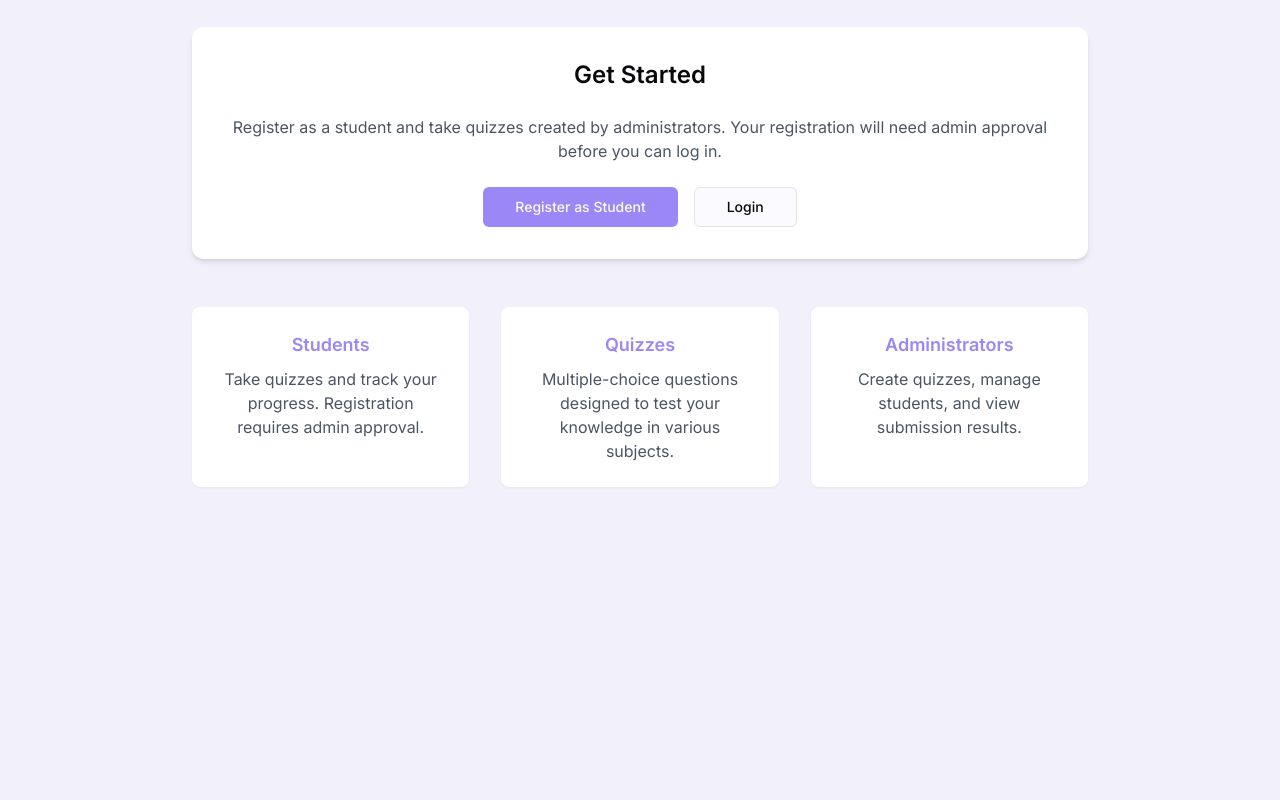
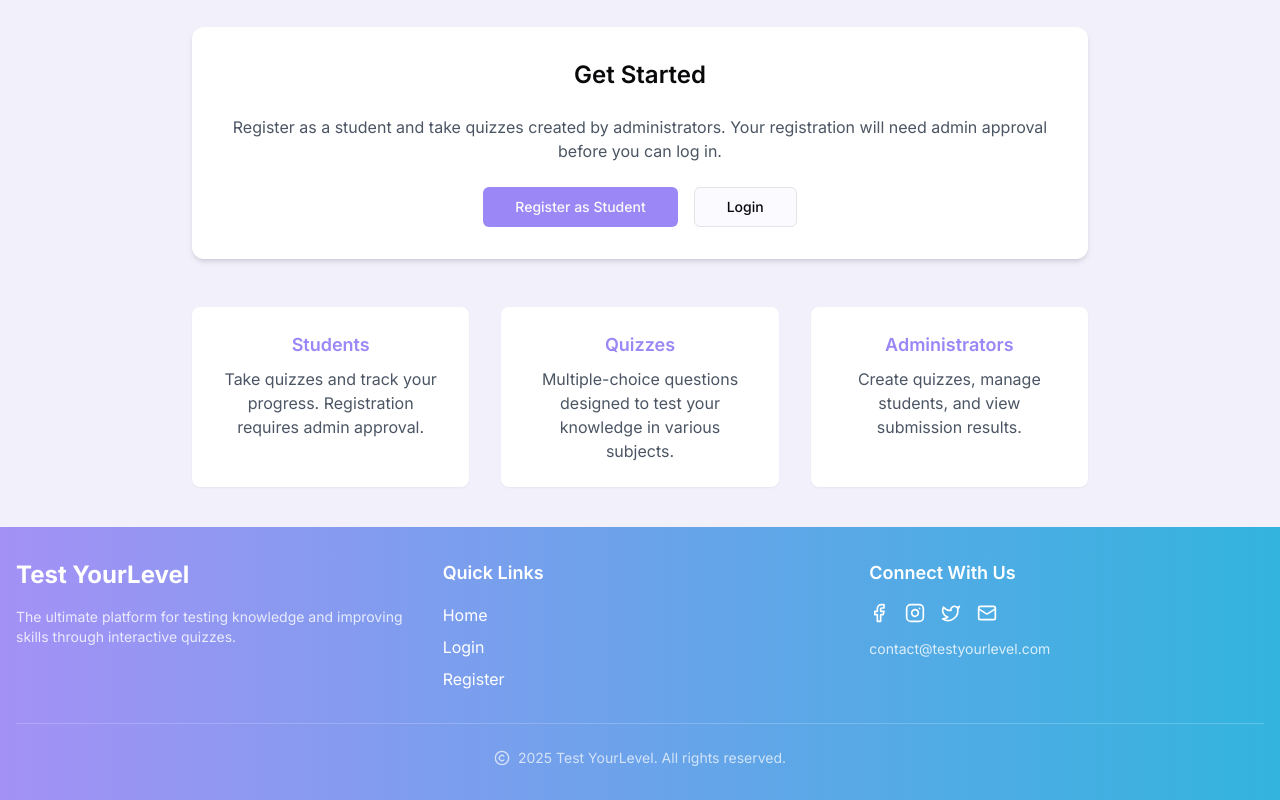
Before and after one commit to nidt00/approval-quiz-platform, a React (Vite) app: page / in a window 1280 px wide. Shown: the part 209-1009 px from the top of the page. Before the commit the page ends 800 px from the top, so only its background shows below. Built offline with nearby package versions, Linux system fonts and the light colour scheme.

Commit message:
Add footer component
Add a footer component to the application.

```diff
--- a/src/App.tsx
+++ b/src/App.tsx
@@ -5,6 +5,7 @@ import { TooltipProvider } from "@/components/ui/tooltip";
 import { QueryClient, QueryClientProvider } from "@tanstack/react-query";
 import { BrowserRouter, Routes, Route } from "react-router-dom";
 import { Header } from "@/components/layout/Header";
+import { Footer } from "@/components/layout/Footer";
 import { AuthProvider } from "@/contexts/AuthContext";
 
 // Pages
@@ -47,6 +48,7 @@ const App = () => (
                 <Route path="*" element={<NotFound />} />
               </Routes>
             </main>
+            <Footer />
           </div>
         </BrowserRouter>
       </TooltipProvider>
--- /dev/null
+++ b/src/components/layout/Footer.tsx
@@ -0,0 +1,64 @@
+
+import React from 'react';
+import { Facebook, Instagram, Twitter, Mail, Copyright } from 'lucide-react';
+import { Link } from 'react-router-dom';
+
+export const Footer = () => {
+  const currentYear = new Date().getFullYear();
+
+  return (
+    <footer className="bg-gradient-to-r from-quiz-primary/90 to-quiz-secondary/90 text-white shadow-md mt-auto">
+      <div className="container mx-auto px-4 py-8">
+        <div className="grid grid-cols-1 md:grid-cols-3 gap-8">
+          {/* Logo and description */}
+          <div className="flex flex-col items-center md:items-start">
+            <h2 className="text-2xl font-bold mb-4">Test YourLevel</h2>
+            <p className="text-sm text-white/80 text-center md:text-left">
+              The ultimate platform for testing knowledge and improving skills through interactive quizzes.
+            </p>
+          </div>
+
+          {/* Quick links */}
+          <div className="flex flex-col items-center md:items-start">
+            <h3 className="text-lg font-semibold mb-4">Quick Links</h3>
+            <nav className="flex flex-col space-y-2">
+              <Link to="/" className="hover:text-white/80 transition-colors">Home</Link>
+              <Link to="/login" className="hover:text-white/80 transition-colors">Login</Link>
+              <Link to="/register" className="hover:text-white/80 transition-colors">Register</Link>
+            </nav>
+          </div>
+
+          {/* Social and contact */}
+          <div className="flex flex-col items-center md:items-start">
+            <h3 className="text-lg font-semibold mb-4">Connect With Us</h3>
+            <div className="flex space-x-4 mb-4">
+              <a href="#" className="hover:text-white/80 transition-colors" aria-label="Facebook">
+                <Facebook size={20} />
+              </a>
+              <a href="#" className="hover:text-white/80 transition-colors" aria-label="Instagram">
+                <Instagram size={20} />
+              </a>
+              <a href="#" className="hover:text-white/80 transition-colors" aria-label="Twitter">
+                <Twitter size={20} />
+              </a>
+              <a href="mailto:contact@testyourlevel.com" className="hover:text-white/80 transition-colors" aria-label="Email">
+                <Mail size={20} />
+              </a>
+            </div>
+            <p className="text-sm text-white/80">
+              contact@testyourlevel.com
+            </p>
+          </div>
+        </div>
+
+        {/* Copyright */}
+        <div className="border-t border-white/20 mt-8 pt-6 flex justify-center items-center">
+          <div className="flex items-center text-sm text-white/70">
+            <Copyright size={16} className="mr-2" />
+            <span>{currentYear} Test YourLevel. All rights reserved.</span>
+          </div>
+        </div>
+      </div>
+    </footer>
+  );
+};
```
